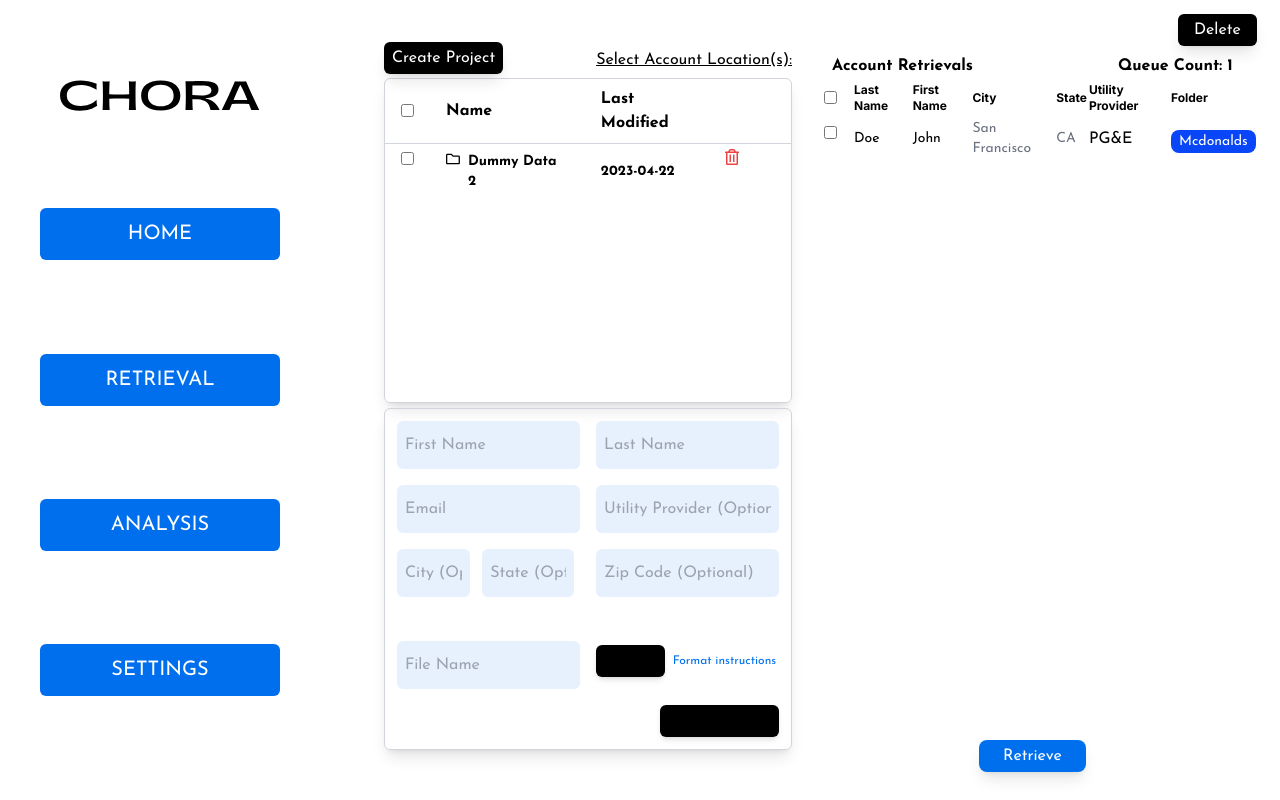
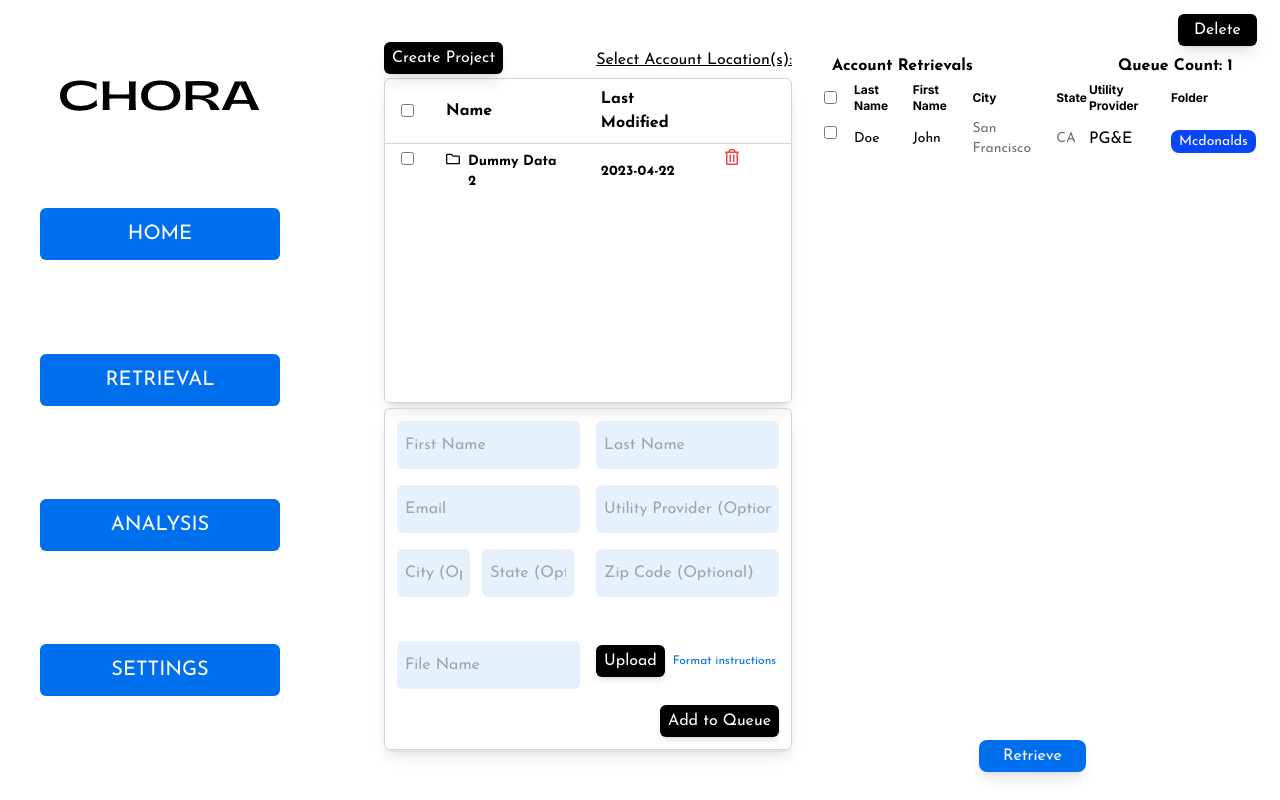
Before and after one commit to Meedux/GTM-Requirement, a Next.js app: page /retrieval in a window 1280 px wide. Built offline with nearby package versions, Linux system fonts and the light colour scheme.

Commit message:
Fix button styling and layout in QueueFormCard component

```diff
--- a/components/QueueFormCard.tsx
+++ b/components/QueueFormCard.tsx
@@ -50,7 +50,7 @@ const QueueFormCard = () => {
             />
 
             <div className="flex items-center">
-              <button className="bg-black px-2 py-1 rounded-md mr-2 shadow-md font-joseph-sans">
+              <button className="bg-black text-white px-2 py-1 rounded-md mr-2 shadow-md font-joseph-sans">
                 Upload
               </button>
               <p className="text-[#006FEE] text-xs cursor-pointer font-joseph-sans">
@@ -62,7 +62,7 @@ const QueueFormCard = () => {
         </div>
 
         <div className="flex justify-end ">
-          <button className="bg-black px-2 py-1 rounded-md shadow-md font-joseph-sans">
+          <button className="bg-black text-white px-2 py-1 rounded-md shadow-md font-joseph-sans">
             Add to Queue
           </button>
         </div>
```
